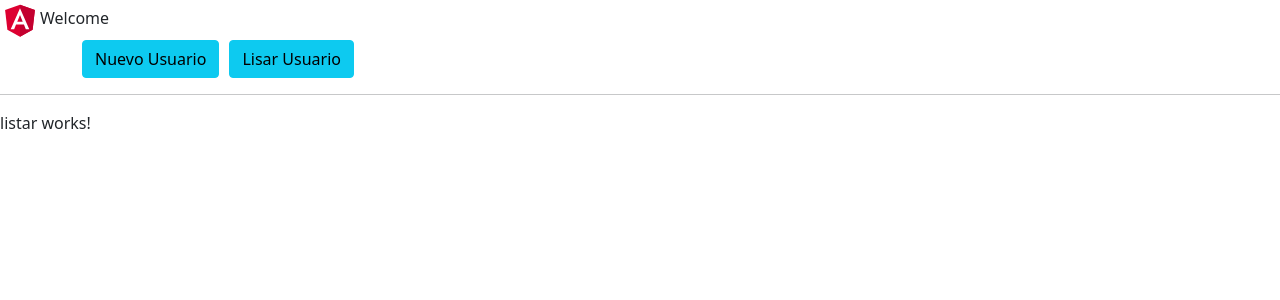
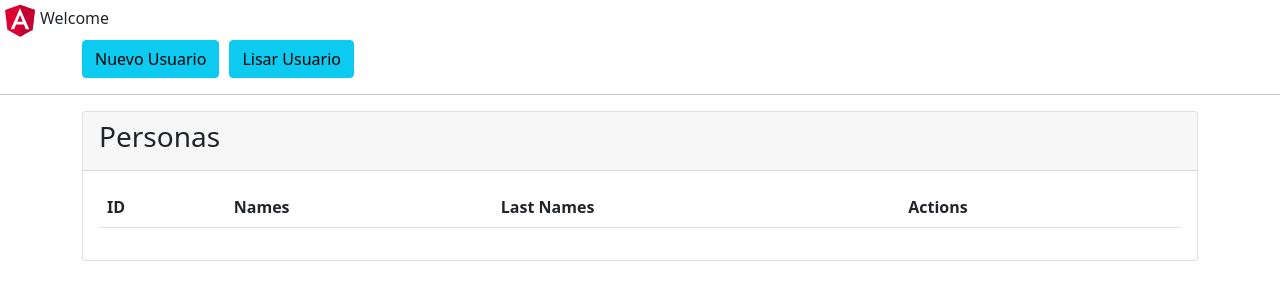
Before and after one commit to navnelson7/crudspringangular, an Angular app: page /listar in a window 1280 px wide. Shown: the top 300 px of the page. Built offline with nearby package versions, Linux system fonts and the light colour scheme.

Commit message:
add table hover style in component listar to show user register

```diff
--- a/src/app/persona/listar/listar.component.html
+++ b/src/app/persona/listar/listar.component.html
@@ -1 +1,19 @@
-<p>listar works!</p>
+<div class="container">
+    <div class="card">
+        <div class="card-header">
+            <h3>Personas</h3>
+        </div>
+        <div class="card-body">
+            <table class="table table-hover">
+                <thead>
+                    <tr>
+                        <th>ID</th>
+                        <th>Names</th>
+                        <th>Last Names</th>
+                        <th>Actions</th>
+                    </tr>
+                </thead>
+            </table>
+        </div>
+    </div>
+</div>
```
